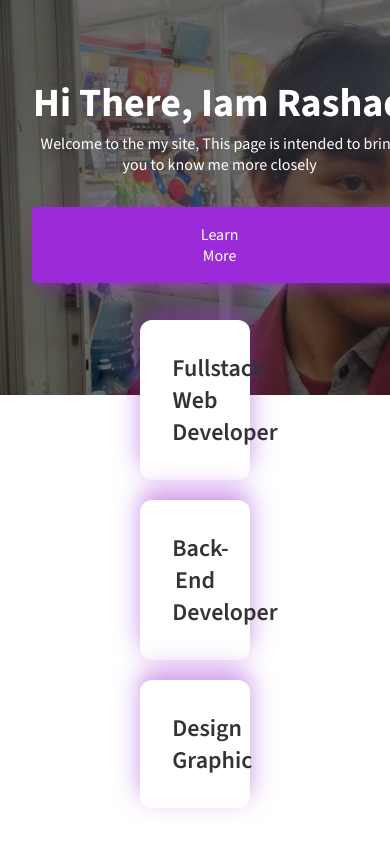
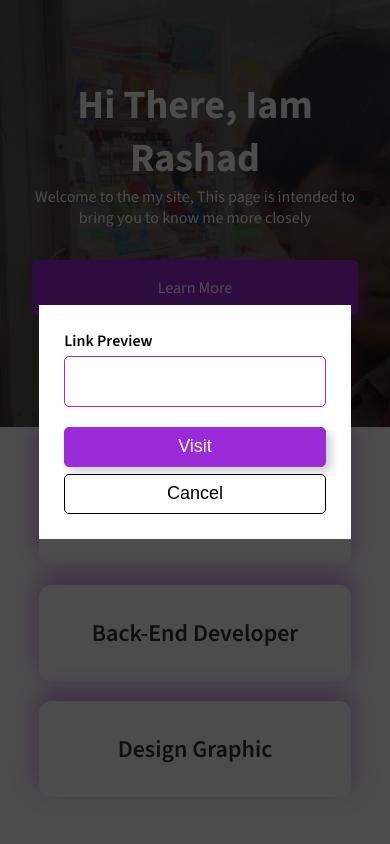
Before and after one commit to Ladybert/personal-web, a plain HTML site: page index.html in a window 390 px wide. Shown: the top 844 px of the page. Drawn offline with nearby package versions, Linux system fonts and the light colour scheme.

Commit message:
update: responsive

```diff
--- a/assets/css/stylesheet.css
+++ b/assets/css/stylesheet.css
@@ -454,7 +454,7 @@ aside nav ul li img {
 }
 
 .popup-bg {
-    display: none;
+    display: flex;
     flex-direction: column;
     justify-content: center;
     align-items: center;
@@ -652,6 +652,27 @@ aside nav ul li img {
         margin: 10px 0;
     }
 
+    .popup-bg .popup-modal {
+        width: 60%;
+        padding: 3vh;
+    }
+
+    .popup-bg .popup-modal .popup-btn-group {
+        display: inherit;
+        gap: 7px;
+        justify-content: center;
+        align-items: center;
+        width: 100%;
+    }
+
+    .popup-bg .popup-modal .popup-btn-group button {
+        display: flex;
+        padding: 1vh 5vh;
+        width: 100%;
+        justify-content: center;
+        align-items: center;
+    }
+
     .project-item {
         width: 90%;
         margin: 1em auto;
@@ -711,6 +732,7 @@ aside nav ul li img {
         justify-content: center;
         text-align: center;
         font-size: 1rem;
+        padding: 2vh 10vh;
     }
 
     aside {
@@ -723,14 +745,45 @@ aside nav ul li img {
         pointer-events: auto;
     }
 
+    .services {
+        width: 100%;
+        margin: 0;
+    }
+
     .services .service-item {
         width: 100%;
         margin: 10px 2px;
+        font-size: 5px;
     }
 
-    .project-item {
+    .project {
+        margin: 0;
+    }
+
+    .popup-trigger {
         width: 100%;
-        margin: 1em auto;
+    }
+
+    .popup-bg .popup-modal {
+        width: 80%;
+        padding: 3vh;
+    }
+
+    .popup-bg .popup-modal .popup-btn-group {
+        display: inherit;
+        flex-direction: column-reverse;
+        gap: 7px;
+        justify-content: center;
+        align-items: center;
+        width: 100%;
+    }
+
+    .popup-bg .popup-modal .popup-btn-group button {
+        display: flex;
+        padding: 1vh 5vh;
+        width: 100%;
+        justify-content: center;
+        align-items: center;
     }
 
     .about-content p {
```
